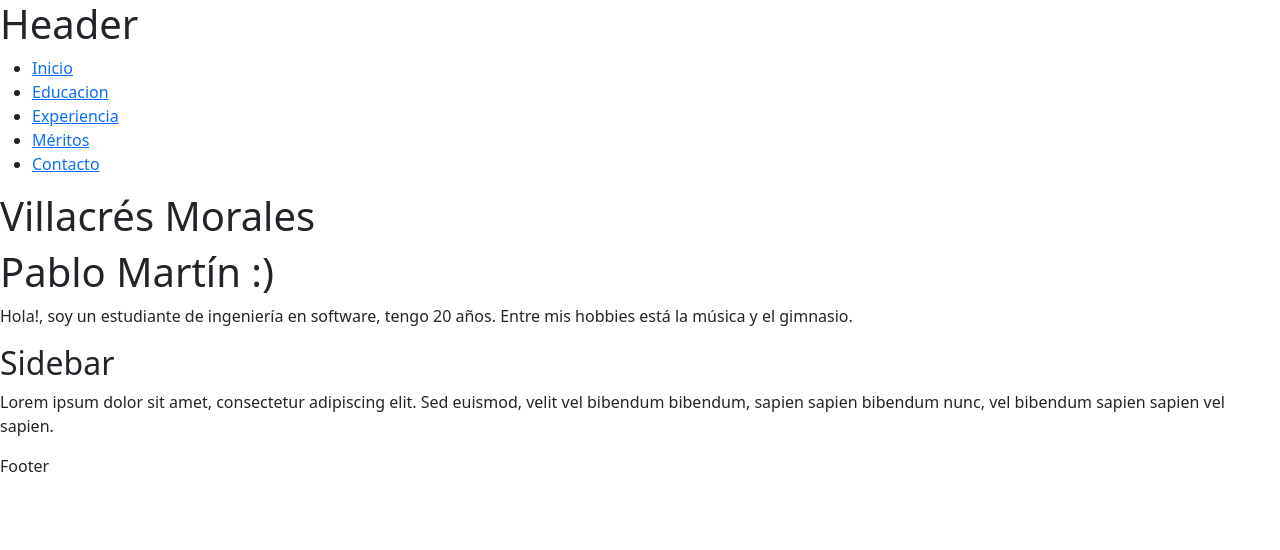
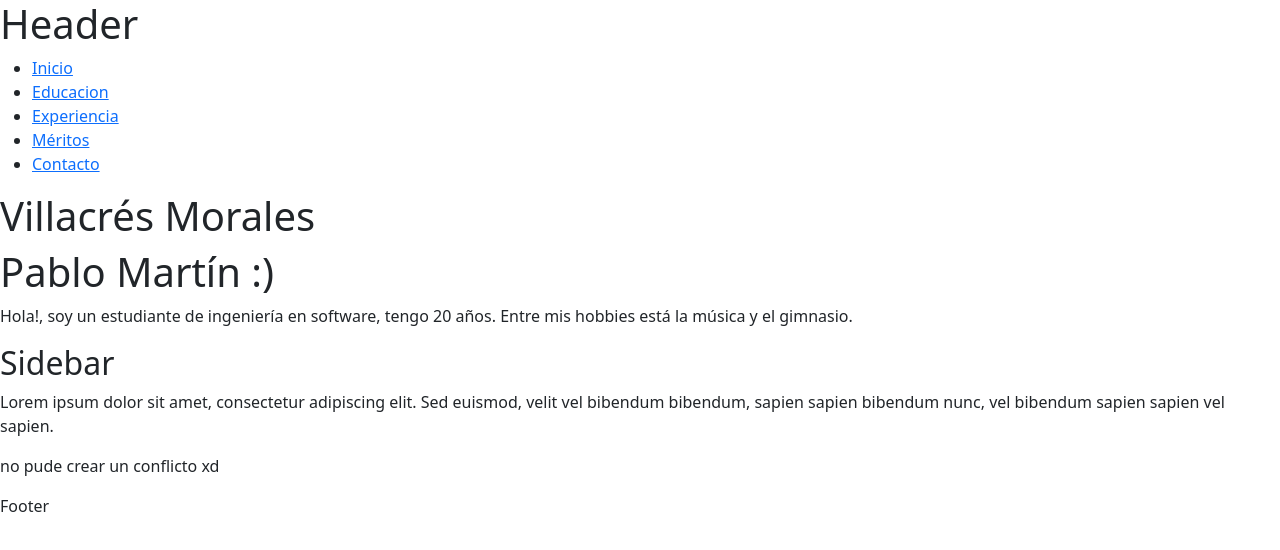
Before and after one commit to SrPabvliss/PracticaGit4A_VillacresPAblo, a plain HTML site: page index.html in a window 1280 px wide. Drawn offline with nearby package versions, Linux system fonts and the light colour scheme.

```diff
--- a/index.html
+++ b/index.html
@@ -35,6 +35,7 @@
       <h2>Sidebar</h2>
       <p>Lorem ipsum dolor sit amet, consectetur adipiscing elit. Sed euismod, velit vel bibendum bibendum, sapien
         sapien bibendum nunc, vel bibendum sapien sapien vel sapien. </p>
+      <p>no pude crear un conflicto xd</p>
     </aside>
   </main>
   <footer>
```
